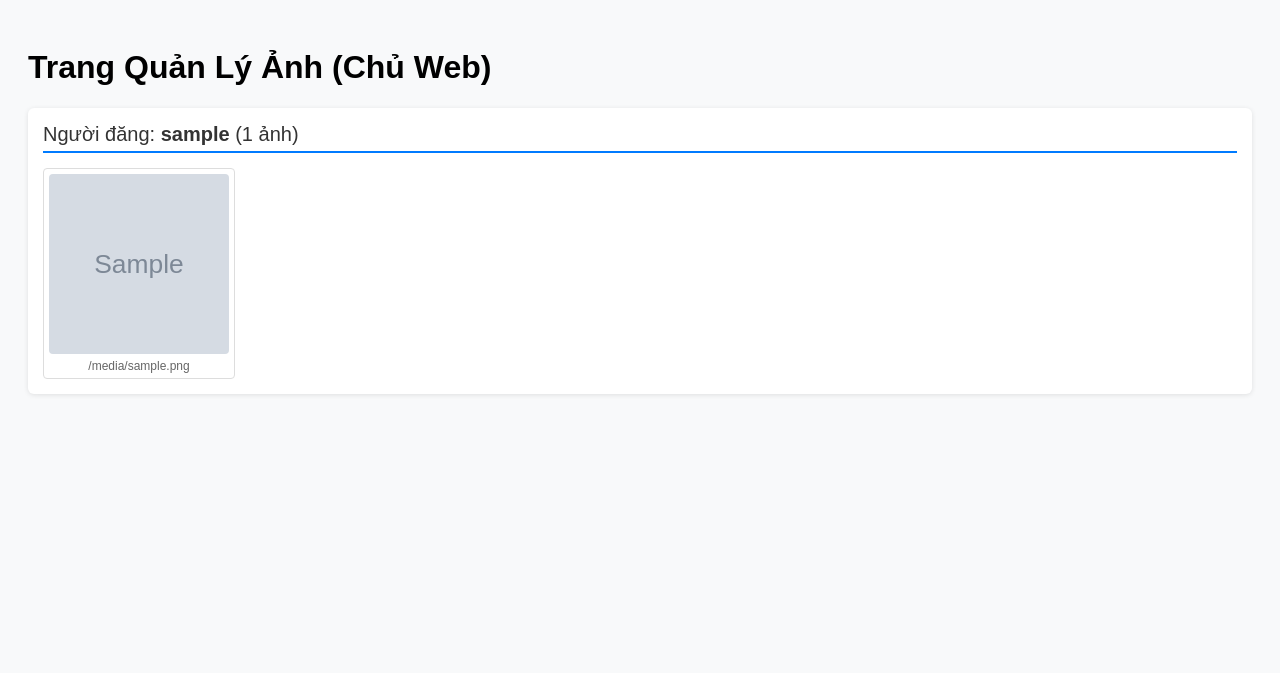
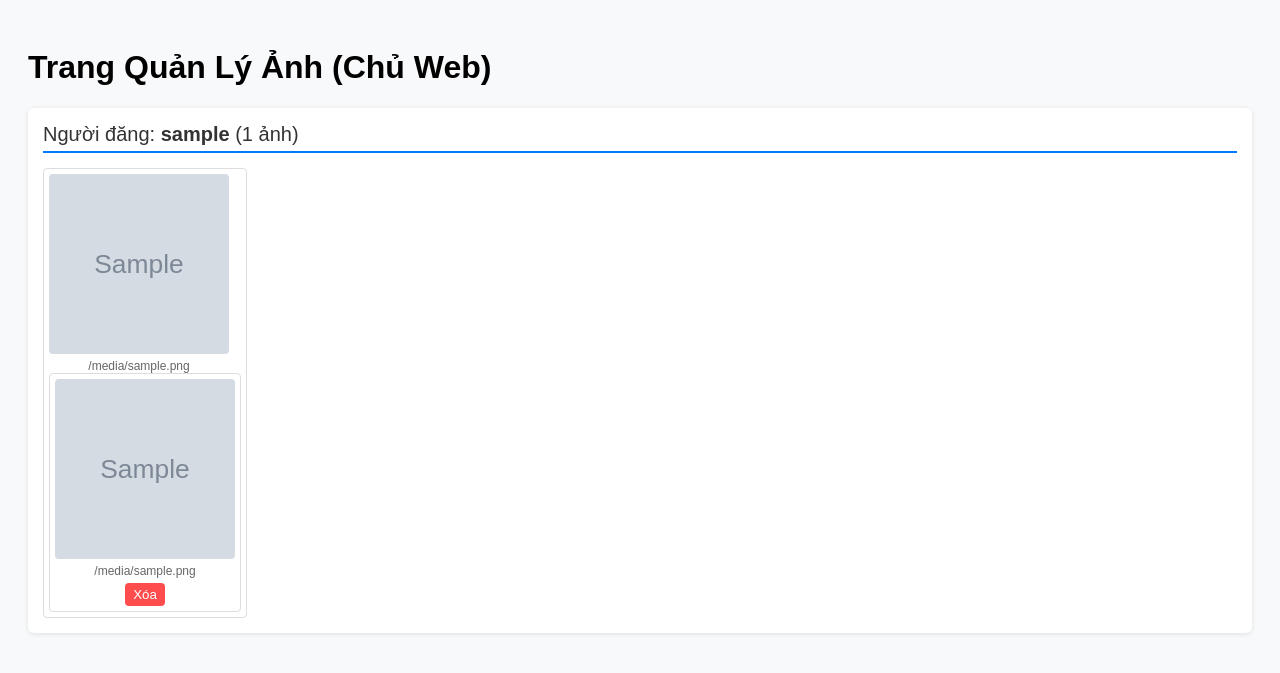
Before and after one commit to huynhdinhgiaan2007-hue/photo-app, a Flask app: template photo_app/photo_app/templates/admin.html in a window 1280 px wide. Shown: the top 673 px of the page. Run offline with Flask 3, Linux system fonts and the light colour scheme; the template is opened without the code that fills it: most values are stand-ins (such as "Sample title", 1, 10 or a date in 2020); grey boxes marked "Sample" are stand-in pictures.

Commit message:
Add delete button for images in admin panel

```diff
--- a/photo_app/photo_app/templates/admin.html
+++ b/photo_app/photo_app/templates/admin.html
@@ -27,6 +27,16 @@
                     <div class="img-card">
                         <img src="{{ url_for('send_image', username=username, filename=file) }}" alt="{{ file }}">
                         <div class="img-name">{{ file }}</div>
+                        <div class="img-card">
+                <img src="{{ url_for('send_image', username=username, filename=file) }}" alt="{{ file }}">
+                <div class="img-name">{{ file }}</div>
+
+                <form action="{{ url_for('delete_file', folder_name=username, filename=file) }}" method="POST" style="margin-top: 5px; text-align: center;">
+                    <button type="submit" onclick="return confirm('Bạn có chắc muốn xóa ảnh này?')" style="background-color: #ff4d4d; color: white; border: none; padding: 4px 8px; border-radius: 4px; cursor: pointer;">
+                        Xóa
+                    </button>
+                </form>
+            </div>
                     </div>
                 {% endfor %}
             </div>
```
